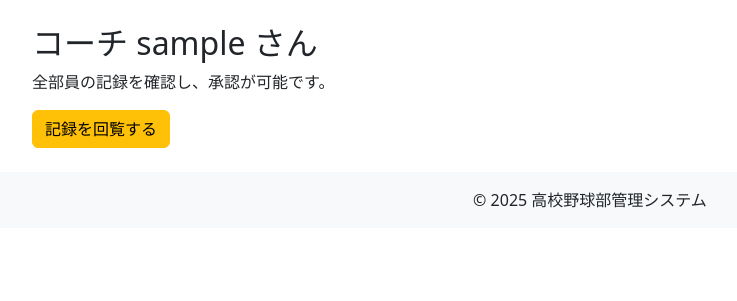
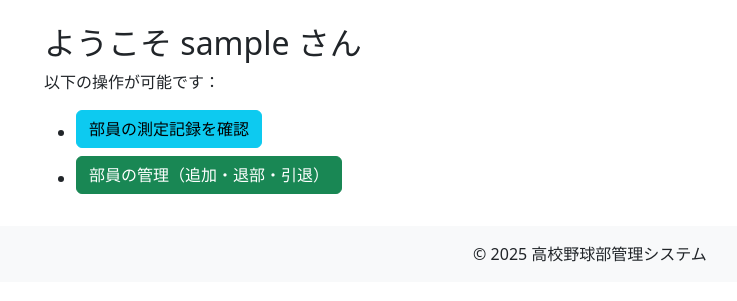
Before and after one commit to snowcat-dlm/Club-talent-manager, a Django app: template talentManager/templates/players/top_coach.html in a window 1280 px wide. Shown: the part 56-357 px from the top of the page, without its empty margins (50-787 px from the left). Run offline with Django 5.2, Linux system fonts and the light colour scheme; the template is opened without the code that fills it, so the values that code supplies are empty; the visitor is signed in with stand-in values (Sample User, id 1); some libraries are stand-ins or nearby versions.

Commit message:
監督とコーチのトップページを更新

```diff
--- a/talentManager/templates/players/top_coach.html
+++ b/talentManager/templates/players/top_coach.html
@@ -1,7 +1,14 @@
 {% extends "base.html" %}
 {% block title %}コーチトップページ{% endblock %}
 {% block content %}
-<h2>コーチ {{ user.username }} さん</h2>
-<p>全部員の記録を確認し、承認が可能です。</p>
-<a href="{% url 'all_players_records' %}" class="btn btn-warning">記録を回覧する</a>
+<div class="container mt-4">
+    <h2>ようこそ {{ user.username }} さん</h2>
+
+    <p>以下の操作が可能です：</p>
+    <ul>
+        <li><a class="btn btn-info mb-2" href="{% url 'all_players_records' %}">部員の測定記録を確認</a></li>
+        <li><a class="btn btn-success mb-2" href="{% url 'user_list' %}">部員の管理（追加・退部・引退）</a></li>
+    </ul>
+
+</div>
 {% endblock %}
```
Also changed, not shown: talentManager/templates/players/top_director.html (+6 -6 lines).
